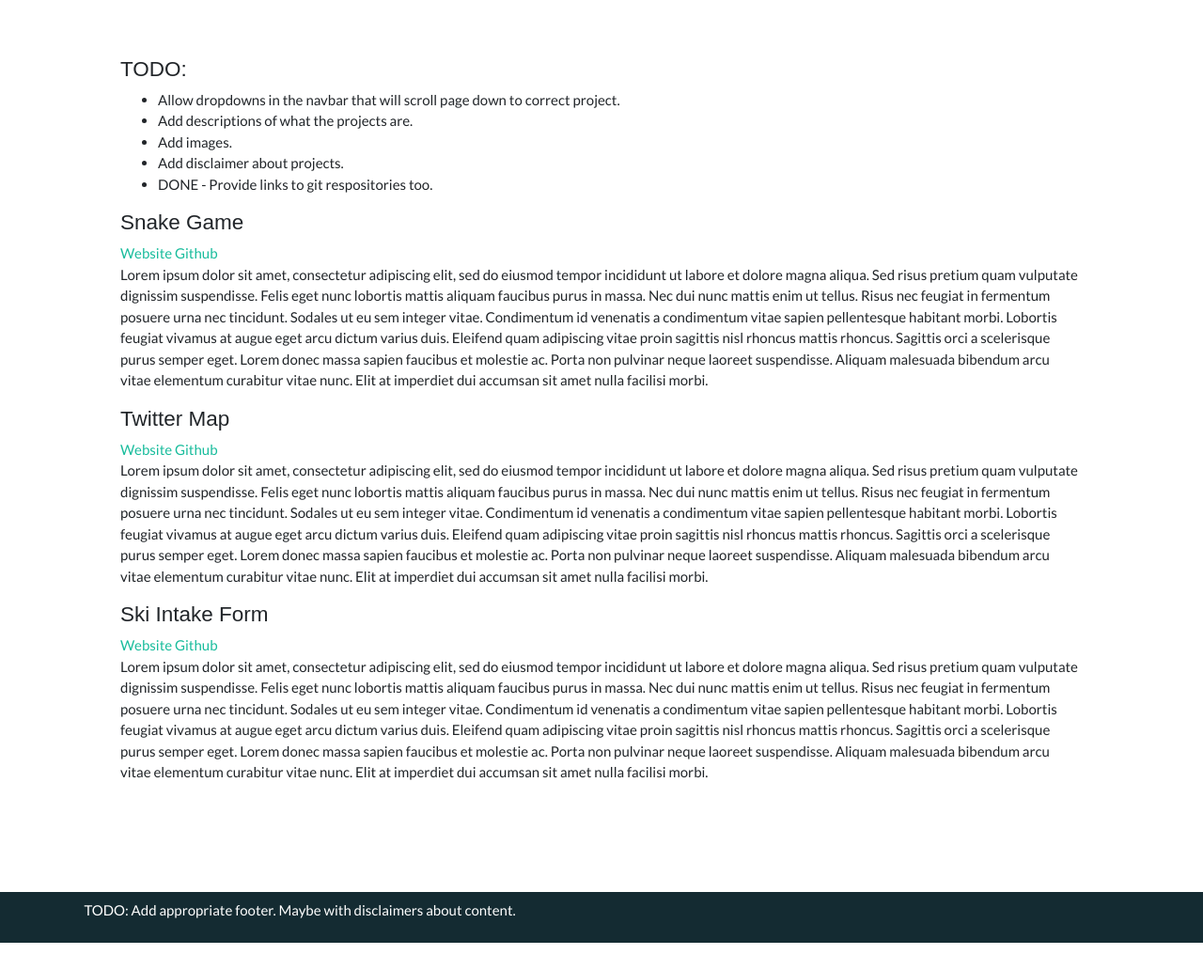
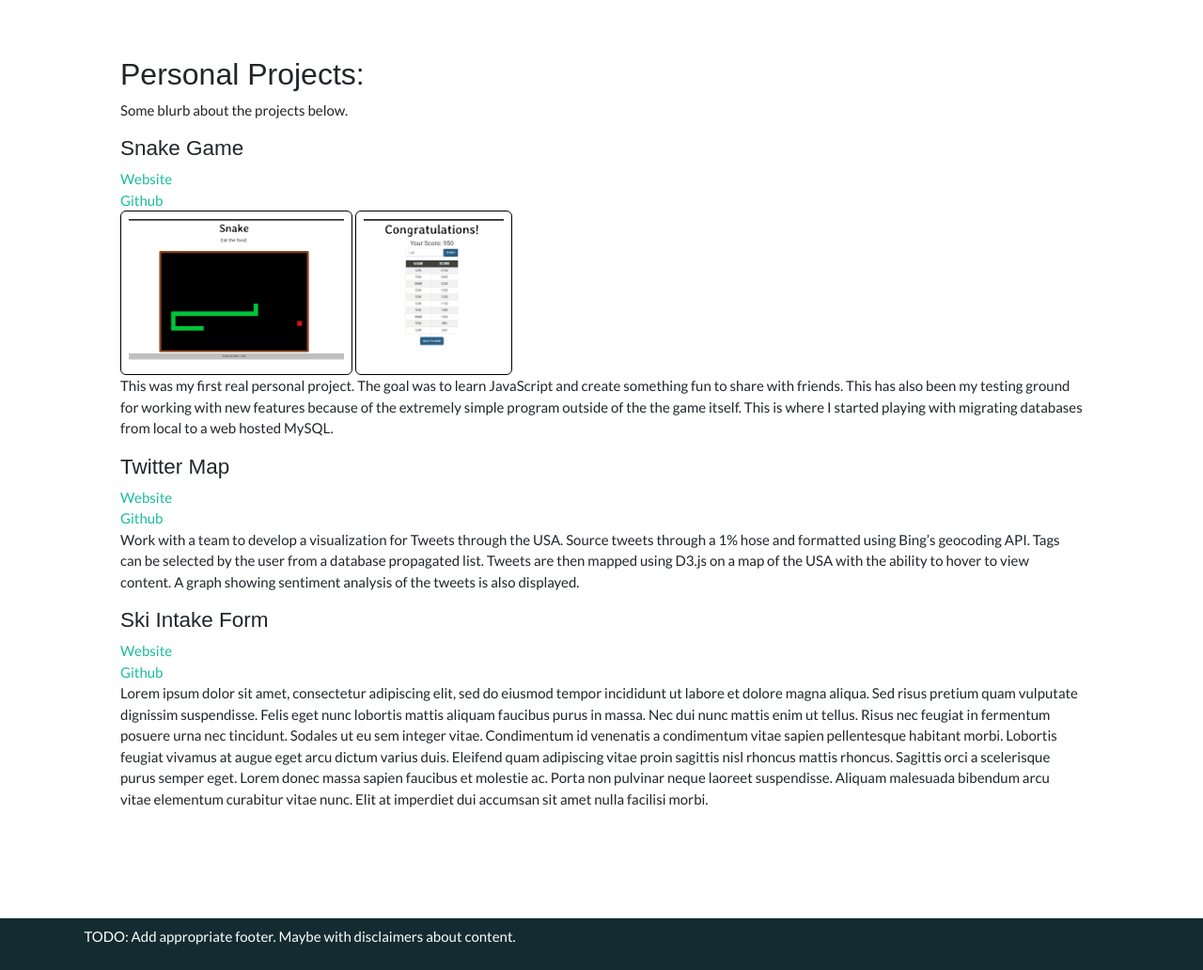
Before and after one commit to JustAnAccountForLearning/portfolio, a Flask app: page /projects in a window 1280 px wide. Shown: the part 71-1103 px from the top of the page at 94% size. Before the commit the page ends 1074 px from the top, so only its background shows below. Run offline with Flask 2, Linux system fonts and the light colour scheme; some libraries are stand-ins or nearby versions; some web fonts are replaced.

Commit message:
Update for images.

```diff
--- a/static/styles.css
+++ b/static/styles.css
@@ -2,8 +2,12 @@ body, html {
     height: 100%;
 }
 
-h1, h4 {
+h1, h3, h4 {
     font-family: 'Viga', sans-serif;
+}
+
+p {
+    float: left, right;
 }
 
 footer {
@@ -25,9 +29,19 @@ footer {
 .portrait {
     border-radius: 15px;
     float: left;
-    padding:8px;
+    padding: 8px;
     width: 250px;
     transform: rotate(90deg);
+}
+
+.images {
+    border-radius: 6px;
+    border-width: 1px;
+    border-style: solid;
+    border-color:black;
+    float: left, right;
+    padding: 8px;
+    height: 175px;
 }
 
 .content {
--- a/templates/about.html
+++ b/templates/about.html
@@ -22,6 +22,7 @@
 
     <h4>Contact:</h4>
     <div>
+        TODO: Add a form to email me from here.
         <a href="https://github.com/JustAnAccountForLearning">Github</a>
         <a href="https://www.linkedin.com/in/thomas-wood-1a339a18a/">Linkedin</a>
     </div>
--- a/templates/projects.html
+++ b/templates/projects.html
@@ -4,50 +4,43 @@
 
 {% block main %}
 <div class="content">
+
     <div>
-        <h4>TODO:</h4>
-        <ul>
-            <li>Allow dropdowns in the navbar that will scroll page down to correct project.</li>
-            <li>Add descriptions of what the projects are.</li>
-            <li>Add images.</li>
-            <li>Add disclaimer about projects.</li>
-            <li>DONE - Provide links to git respositories too.</li>
-        </ul>
-    </div>
-    <div>
+        <h3>Personal Projects:</h3>
+        <p>Some blurb about the projects below.</p>
         <h4><a id="snake_game"></a>Snake Game</h4>
-        <a href="http://snake-env.uctpsrks7z.us-east-2.elasticbeanstalk.com/">Website</a>
-        <a href="https://github.com/JustAnAccountForLearning/snake-game">Github</a>
-        <p>Lorem ipsum dolor sit amet, consectetur adipiscing elit, sed do eiusmod tempor incididunt ut
-        labore et dolore magna aliqua. Sed risus pretium quam vulputate dignissim suspendisse. Felis
-        eget nunc lobortis mattis aliquam faucibus purus in massa. Nec dui nunc mattis enim ut tellus.
-        Risus nec feugiat in fermentum posuere urna nec tincidunt. Sodales ut eu sem integer vitae.
-        Condimentum id venenatis a condimentum vitae sapien pellentesque habitant morbi. Lobortis
-        feugiat vivamus at augue eget arcu dictum varius duis. Eleifend quam adipiscing vitae proin
-        sagittis nisl rhoncus mattis rhoncus. Sagittis orci a scelerisque purus semper eget. Lorem
-        donec massa sapien faucibus et molestie ac. Porta non pulvinar neque laoreet suspendisse.
-        Aliquam malesuada bibendum arcu vitae elementum curabitur vitae nunc. Elit at imperdiet dui
-        accumsan sit amet nulla facilisi morbi.</p>
+        <div><a href="http://snake-env.uctpsrks7z.us-east-2.elasticbeanstalk.com/">Website</a></div>
+        <div><a href="https://github.com/JustAnAccountForLearning/snake-game">Github</a></div>
+        <div>
+            <div>
+                <img class="images" src="/static/images/snake01.png" alt="Game Image">
+                <img class="images" src="/static/images/snake_scoreboard.png" alt="Game Scoreboard">
+            </div>
+            <p>
+                This was my first real personal project. The goal was to learn JavaScript and
+                create something fun to share with friends. This has also been my testing ground
+                for working with new features because of the extremely simple program outside of the
+                the game itself. This is where I started playing with migrating databases from local
+                to a web hosted MySQL.
+            </p>
+        </div>
     </div>
     <div>
         <h4><a id="twitter_map"></a>Twitter Map</h4>
-        <a href="http://twitter-map-env.vqmz3jvgef.us-east-1.elasticbeanstalk.com/">Website</a>
-        <a href="https://github.com/JustAnAccountForLearning/twitter-map">Github</a>
-        <p>Lorem ipsum dolor sit amet, consectetur adipiscing elit, sed do eiusmod tempor incididunt ut
-        labore et dolore magna aliqua. Sed risus pretium quam vulputate dignissim suspendisse. Felis
-        eget nunc lobortis mattis aliquam faucibus purus in massa. Nec dui nunc mattis enim ut tellus.
-        Risus nec feugiat in fermentum posuere urna nec tincidunt. Sodales ut eu sem integer vitae.
-        Condimentum id venenatis a condimentum vitae sapien pellentesque habitant morbi. Lobortis
-        feugiat vivamus at augue eget arcu dictum varius duis. Eleifend quam adipiscing vitae proin
-        sagittis nisl rhoncus mattis rhoncus. Sagittis orci a scelerisque purus semper eget. Lorem
-        donec massa sapien faucibus et molestie ac. Porta non pulvinar neque laoreet suspendisse.
-        Aliquam malesuada bibendum arcu vitae elementum curabitur vitae nunc. Elit at imperdiet dui
-        accumsan sit amet nulla facilisi morbi.</p>
+        <div><a href="http://twitter-map-env.vqmz3jvgef.us-east-1.elasticbeanstalk.com/">Website</a></div>
+        <div><a href="https://github.com/JustAnAccountForLearning/twitter-map">Github</a></div>
+        <p>
+            Work with a team to develop a visualization for Tweets through the USA. Source tweets
+            through a 1% hose and formatted using Bing’s geocoding API. Tags can be selected by
+            the user from a database propagated list. Tweets are then mapped using D3.js on a map
+            of the USA with the ability to hover to view content. A graph showing sentiment
+            analysis of the tweets is also displayed.
+        </p>
     </div>
     <div>
         <h4><a id="ski_intake_form"></a>Ski Intake Form</h4>
-        <a href="http://intake-form-env.ixc3mpzqtz.us-east-2.elasticbeanstalk.com/">Website</a>
-        <a href="https://github.com/JustAnAccountForLearning/ski-intake-form">Github</a>
+        <div><a href="http://intake-form-env.ixc3mpzqtz.us-east-2.elasticbeanstalk.com/">Website</a></div>
+        <div><a href="https://github.com/JustAnAccountForLearning/ski-intake-form">Github</a></div>
         <p>Lorem ipsum dolor sit amet, consectetur adipiscing elit, sed do eiusmod tempor incididunt ut
         labore et dolore magna aliqua. Sed risus pretium quam vulputate dignissim suspendisse. Felis
         eget nunc lobortis mattis aliquam faucibus purus in massa. Nec dui nunc mattis enim ut tellus.
```
Also changed, not shown: templates/index.html (+1 -10 lines), static/images/snake01.png (added), static/images/snake02.png (added), static/images/snake03.png (added), static/images/snake_scoreboard.png (added).
